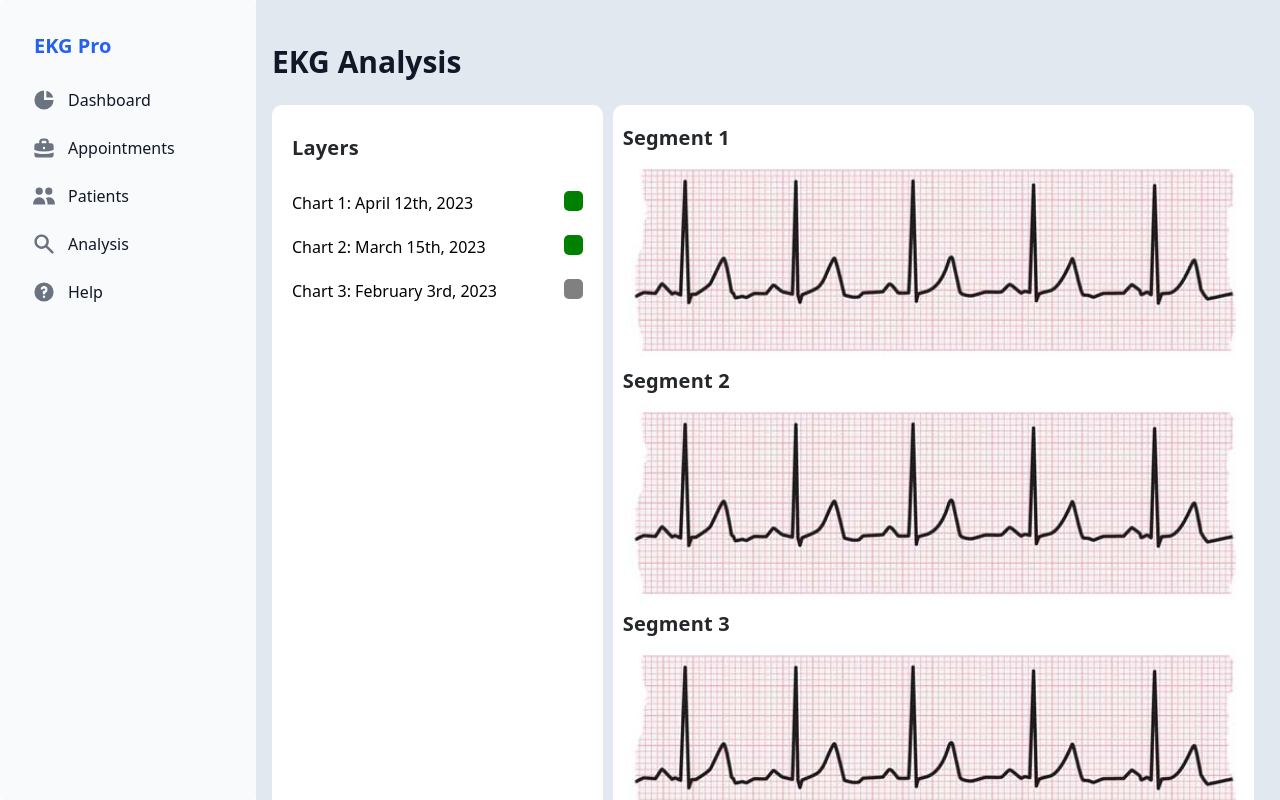
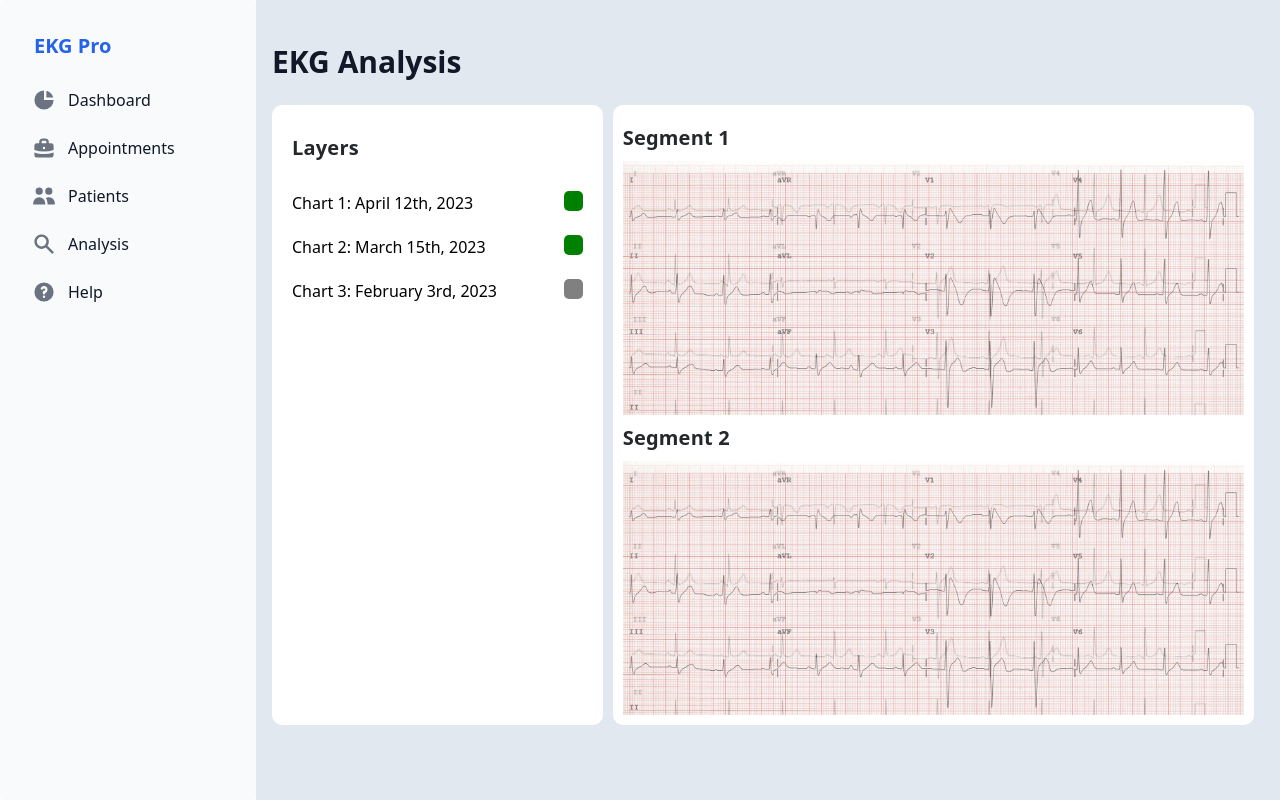
Before and after one commit to hwuiwon/ekg-pro, a Next.js app: page /analysis in a window 1280 px wide. Built offline with nearby package versions, Linux system fonts and the light colour scheme.

Commit message:
Add testImages folder and Image Views

```diff
--- a/components/Chart/Chart.tsx
+++ b/components/Chart/Chart.tsx
@@ -1,5 +1,7 @@
 import React, { useEffect, useReducer, useState } from 'react'
-import testPhoto from '../../testEKGImage.jpeg'
+import EKG1 from '../../testImages/fullEKG1.jpeg'
+import EKG2 from '../../testImages/fullEKG2.jpeg'
+import { StaticImageData } from 'next/image'
 
 interface LayerType {
   id: string
@@ -61,8 +63,9 @@ interface ChartListProps {
   layers: Array<LayerType>
 }
 
-interface ChartObjProps {
-  layerId: string
+interface SegmentObjProps {
+  selectedLayers: Array<LayerType>
+  segment: string
 }
 
 const LayersList = (props: LayersListProps) => {
@@ -106,17 +109,19 @@ const ChartList = (props: ChartListProps) => {
   const dummyChartComponentData = [
     { name: 'Segment 1', display: true },
     { name: 'Segment 2', display: true },
-    { name: 'Segment 3', display: true },
+    { name: 'Segment 3', display: false },
   ]
 
   const chartComponentList: Array<JSX.Element> = []
   let i = 0
   while (i < 3) {
+    if (dummyChartComponentData[i].display) {
     chartComponentList.push(
       <div key={dummyChartComponentData[i].name} className="ChartContainer">
-        <ChartObj layerId={dummyChartComponentData[i].name} />
+        <SegmentObj selectedLayers={props.layers} segment={dummyChartComponentData[i].name} />
       </div>
     )
+    }
     i += 1
   }
 
@@ -127,14 +132,31 @@ const ChartList = (props: ChartListProps) => {
   )
 }
 
-const ChartObj = ({ layerId }: ChartObjProps) => {
+const SegmentObj = ({ selectedLayers, segment }: SegmentObjProps) => {
   // const [state, dispatch] = useReducer(oldState, action) // THIS IS FOR PANNING/ZOOMING
   // zander is so sexy 🤤
+  // Folder of images is being weird so just manually doing it untill API is ready.
+  var images = [
+    {id: selectedLayers[0].id, path: EKG1},
+    {id: selectedLayers[1].id, path: EKG2},
+    {id: selectedLayers[2].id, path: EKG1}
+  ]
+
+  const layers: Array<JSX.Element> = []
+  for (let i = 0; i < selectedLayers.length; i++) {
+    if (selectedLayers[i].selected) {
+      layers.push(
+        <view key={i}>
+            <img src={images[i].path.src} className="SegmentImg"/>
+        </view>
+      )
+    }
+  }
 
   return (
-    <div className="ChartObj">
-      <p className="Subheading">{layerId}</p>
-      <img src={testPhoto.src} />
+    <div className="SegmentObj">
+      <p className="Subheading">{segment}</p>
+      {layers}
     </div>
   )
 }
--- a/styles/chartStyles.css
+++ b/styles/chartStyles.css
@@ -44,7 +44,16 @@
   border-radius: 10px;
 }
 
-.ChartObj {
+.SegmentObj {
+  position: relative;
+  overflow: hidden;
+  height: 300px;
   display: flex;
   flex-direction: column;
 }
+
+.SegmentImg {
+  position: absolute;
+  top: 1;
+  opacity: 0.5;
+}
```
Also changed, not shown: testImages/fullEKG1.jpeg (added), testImages/fullEKG2.jpeg (added).
